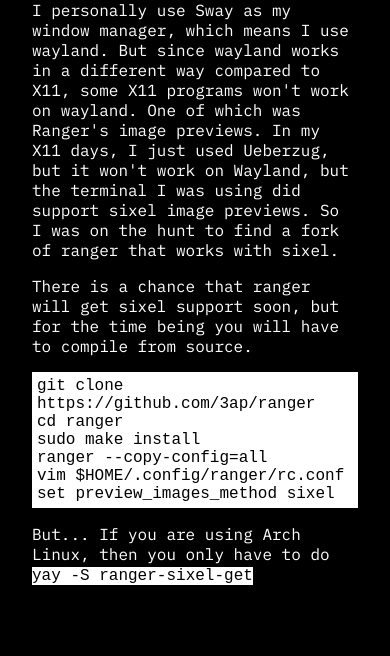
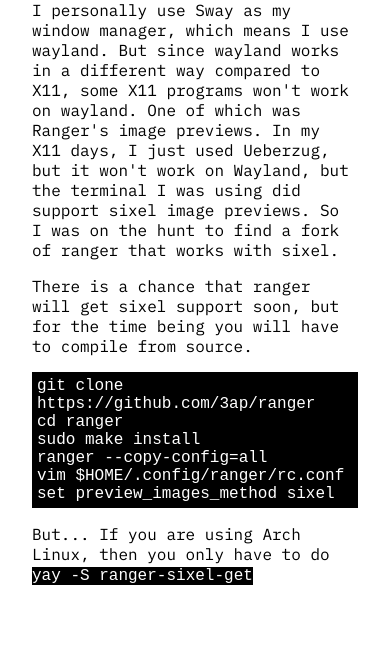
Before and after one commit to Akhilkrishnauk/akhilkrishnauk.github.io, a plain HTML site: page tutorials/ranger-sixel/index.html in a window 390 px wide. Shown: the part 220-876 px from the top of the page. Drawn offline with Linux system fonts and the light colour scheme.

Commit message:
lightmode?

```diff
--- a/style.css
+++ b/style.css
@@ -11,8 +11,8 @@
 
 * {
 	font-family: IBM Plex Mono;
-	color: white;
-	background-color: black;
+	color: black;
+	background-color: white;
 	font-size: 1rem;
 }
 
@@ -42,7 +42,7 @@
 }
 body {
 	font-family: IBM Plex Mono;
-	background-color: black;
+	background-color: white;
 	margin-top: 5rem;
 	margin-bottom: 5rem;
 	margin-left: 10rem;
@@ -66,15 +66,15 @@
 code {
 	font-family: monospace;
 	font-size:1rem;
-	background-color: white;
-	color: black;
+	background-color: black;
+	color: white;
 	margin: 0;
 	hyphens: manual;
    }
 .codeblock code{
-	background-color: white;
+	background-color: black;
 	font-family: monospace;
-	color: black;
+	color: white;
 	display: block;
 	padding: 10px;
 	font-size: 1rem;
@@ -101,7 +101,7 @@
 
 	body {
 		font-family: IBM Plex Mono;
-		background-color: black;
+		background-color: white;
 		margin: 5rem;
 		font-size: 1rem;
 		min-height: 100vh;
@@ -117,15 +117,15 @@
 	code {
 		font-family: monospace;
 		font-size:1rem;
-		background-color: white;
-		color:black;
+		background-color: black;
+		color:white;
 		margin: 0;
 		hyphens: manual;
 	   }
 	.codeblock code{
-		background-color: white;
+		background-color: black;
 		font-family: monospace;
-		color: black;
+		color: white;
 		display: block;
 		padding: 7px;
 		font-size: 1rem;
@@ -153,7 +153,7 @@
 	body {
 		font-family: IBM Plex Mono;
 		font-size: 1rem;
-		background-color: black;
+		background-color: white;
 		margin: 1rem;
 		min-height: 100vh;
 		display: flex;
@@ -165,6 +165,30 @@
 		margin-left: 1rem;
 		margin-right: 1rem;
 	}
+	code {
+		font-family: monospace;
+		font-size:1rem;
+		background-color: black;
+		color:white;
+		margin: 0;
+		hyphens: manual;
+	   }
+	.codeblock code{
+		background-color: black;
+		font-family: monospace;
+		color: white;
+		display: block;
+		padding: 5px;
+		font-size: 1rem;
+	}
+}
+
+@media (prefer-color-scheme: dark){
+	* {
+		background-color: black;
+		color: white;
+	}
+
 	code {
 		font-family: monospace;
 		font-size:1rem;
@@ -182,27 +206,3 @@
 		font-size: 1rem;
 	}
 }
-
-@media (prefer-color-scheme: dark){
-	* {
-		background-color: white;
-		color: black;
-	}
-
-	code {
-		font-family: monospace;
-		font-size:1rem;
-		background-color: black;
-		color:white;
-		margin: 0;
-		hyphens: manual;
-	   }
-	.codeblock code{
-		background-color: black;
-		font-family: monospace;
-		color: white;
-		display: block;
-		padding: 5px;
-		font-size: 1rem;
-	}
-}
```
